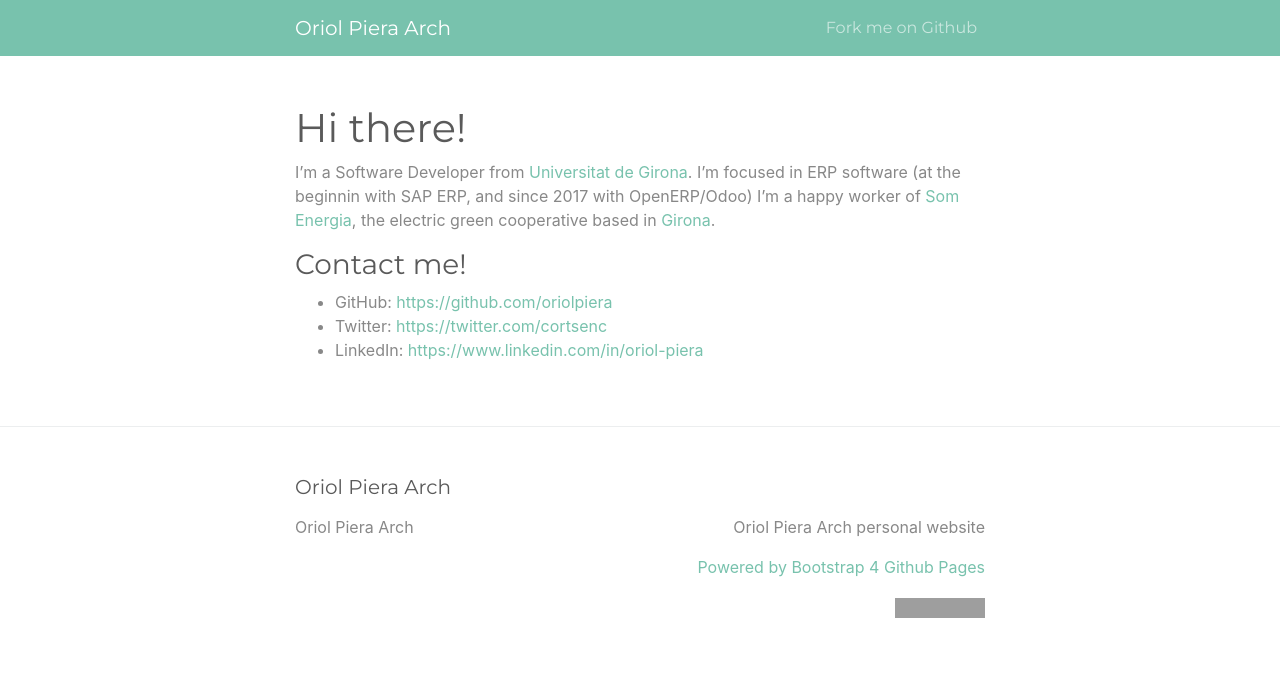
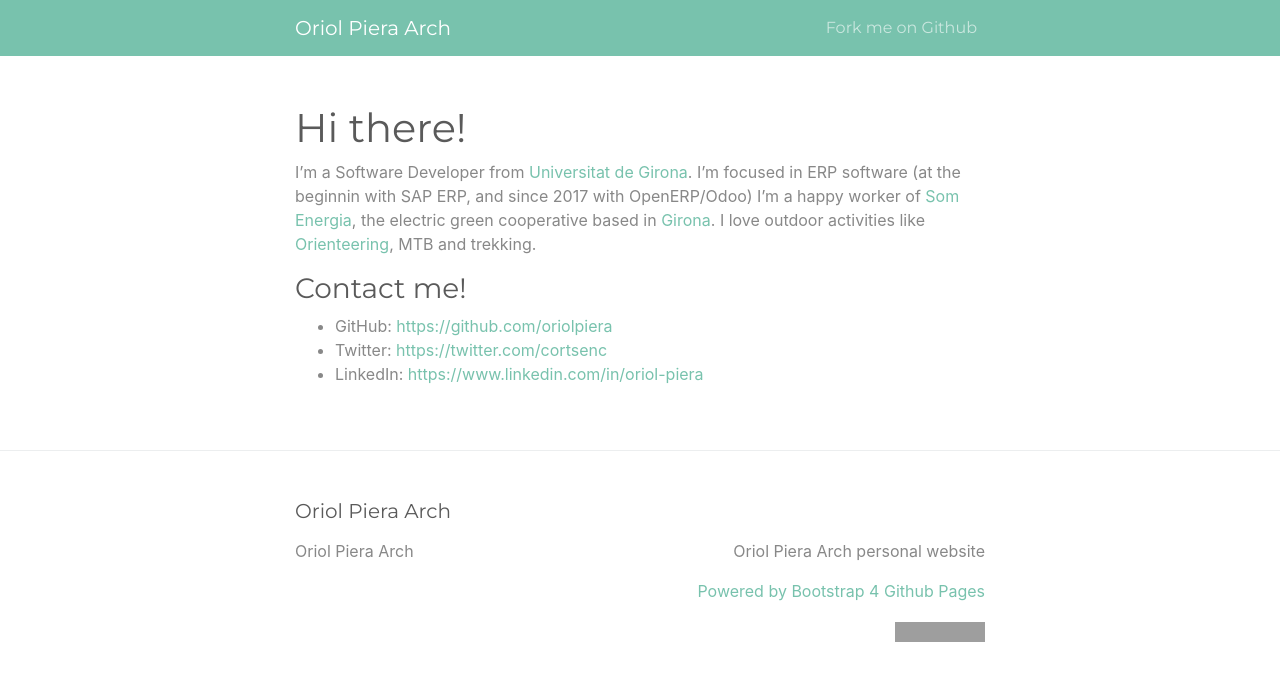
Before and after one commit to oriolpiera/oriolpiera.github.io, a Jekyll site: the page built from index.md, in a window 1280 px wide. Shown: the top 681 px of the page. Built offline with Jekyll 4.4.1, drawn with Linux system fonts in a browser that asks for light colours; grey boxes are pictures that could not be loaded.

Commit message:
Update index.md

```diff
--- a/index.md
+++ b/index.md
@@ -6,6 +6,7 @@ title: Hi there!
 I'm a Software Developer from [Universitat de Girona](https://www.udg.edu).
 I'm focused in ERP software (at the beginnin with SAP ERP, and since 2017 with OpenERP/Odoo)
 I'm a happy worker of [Som Energia](https://www.somenergia.coop), the electric green cooperative based in [Girona](https://en.wikipedia.org/wiki/Girona).
+I love outdoor activities like [Orienteering](https://en.wikipedia.org/wiki/Orienteering), MTB and trekking.
 
 
 
```
